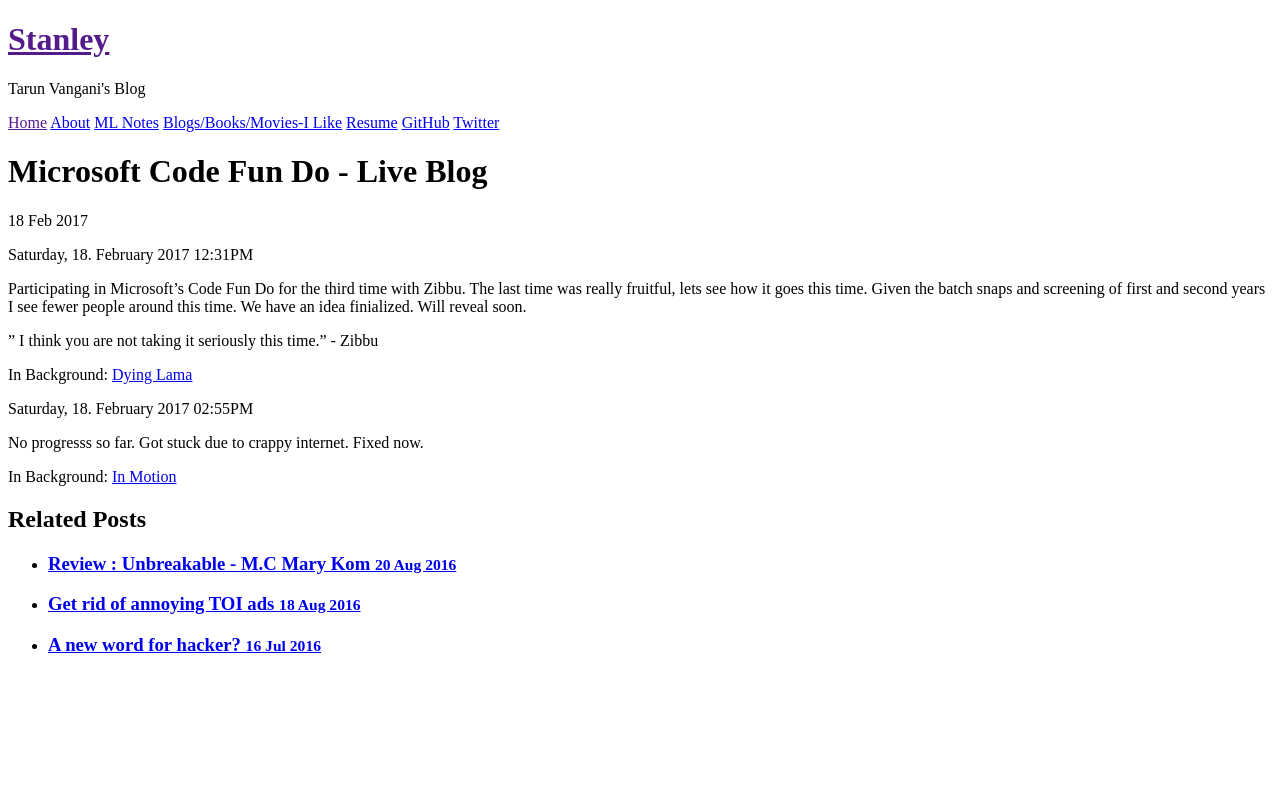
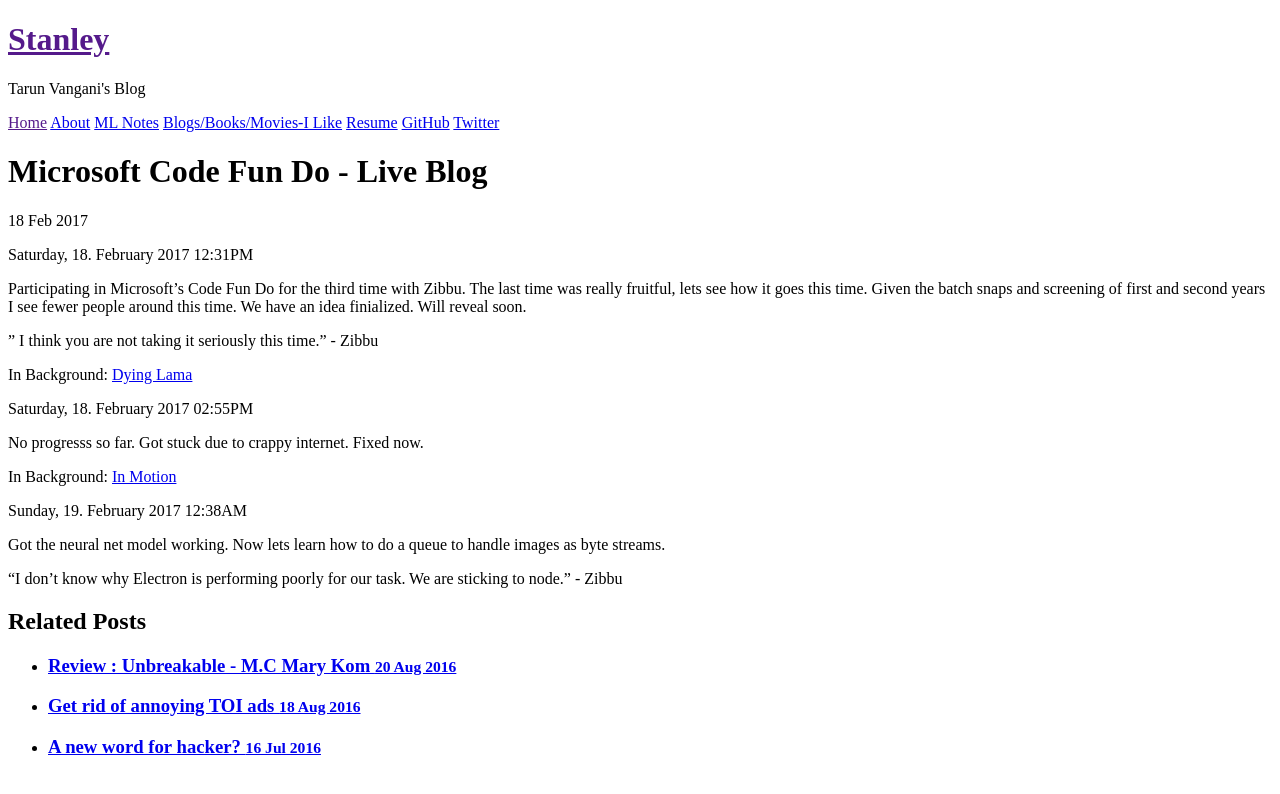
Before and after one commit to reachtarunhere/reachtarunhere.github.io, a Jekyll site: the page built from _posts/blog/2017-02-18-Code-Fun-Do.md, in a window 1280 px wide. Shown: the top 794 px of the page. Built offline with Jekyll 4.4.1, drawn with Linux system fonts in a browser that asks for light colours; comment, search, counter and statistics services are not loaded.

Commit message:
Midnight Update

```diff
--- a/_posts/blog/2017-02-18-Code-Fun-Do.md
+++ b/_posts/blog/2017-02-18-Code-Fun-Do.md
@@ -19,3 +19,9 @@
 No progresss so far. Got stuck due to crappy internet. Fixed now.
 
 In Background: [In Motion](https://www.youtube.com/watch?v=Yczul_609Gg)
+
+Sunday, 19. February 2017 12:38AM
+
+Got the neural net model working. Now lets learn how to do a queue to handle images as byte streams.
+
+"I don't know why Electron is performing poorly for our task. We are sticking to node." - Zibbu
```
